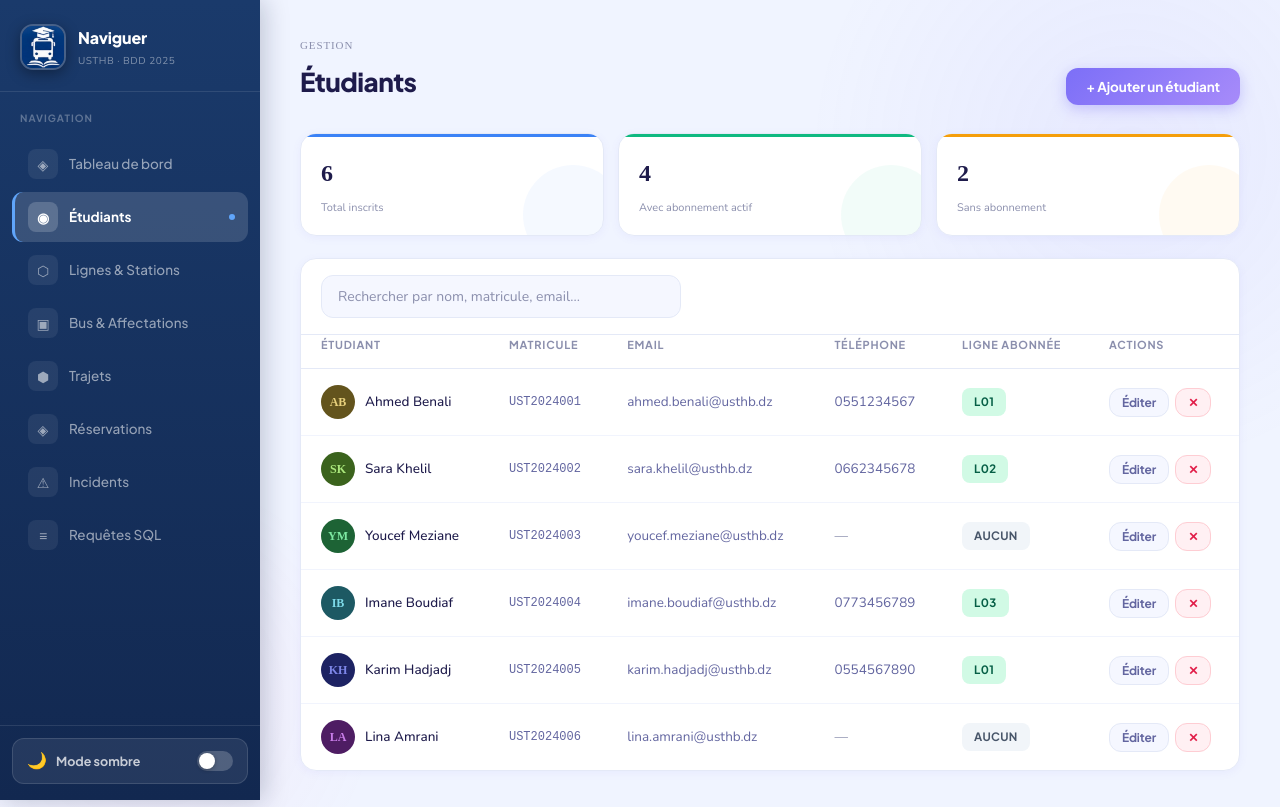
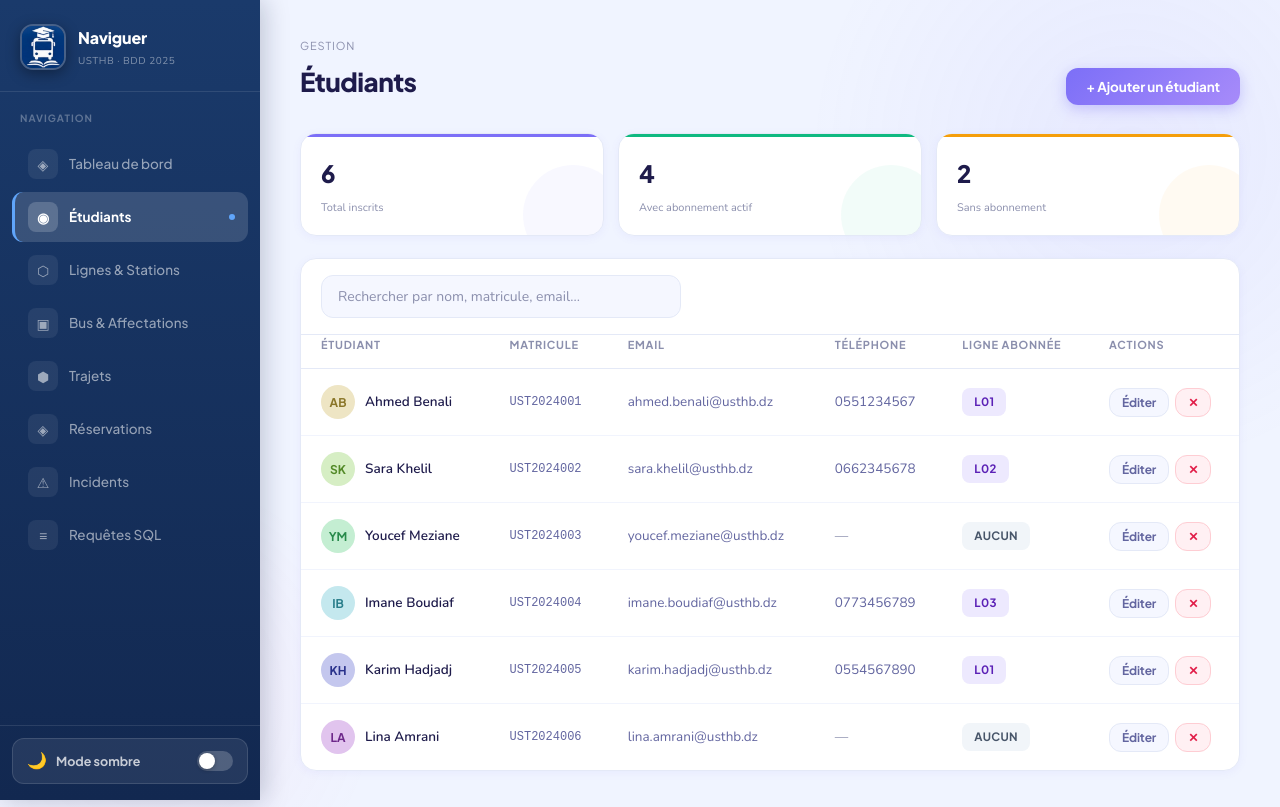
Before and after one commit to bchraaaa2-arch/transport-universitaire, a Next.js app: page /etudiants in a window 1280 px wide. Built offline with nearby package versions, Linux system fonts and the light colour scheme.

Commit message:
Update etudiants.js

```diff
--- a/src/pages/etudiants.js
+++ b/src/pages/etudiants.js
@@ -1,19 +1,21 @@
 import { useState } from 'react';
 import Layout from '../components/Layout';
-import { mockData } from '../data/mockData';
+import { useData } from '../context/DataContext';
 
 export default function Etudiants() {
-  const [etudiants, setEtudiants] = useState(mockData.etudiants);
+  const { etudiants, setEtudiants, abonnements, lignes } = useData();
+
   const [search, setSearch] = useState('');
-  const [modal, setModal] = useState(null); // null | 'add' | { ...etudiant }
+  const [modal, setModal] = useState(null);
   const [form, setForm] = useState({ nom: '', prenom: '', matricule: '', email: '', telephone: '' });
   const [error, setError] = useState('');
 
-  const activeAbos = mockData.abonnements.filter(a => a.statut === 'actif');
-  const lignes = mockData.lignes;
+  const activeAbos = abonnements.filter(a => a.statut === 'actif');
 
   const filtered = etudiants.filter(e =>
-    [e.nom, e.prenom, e.matricule, e.email].some(v => v.toLowerCase().includes(search.toLowerCase()))
+    [e.nom, e.prenom, e.matricule, e.email].some(v =>
+      v.toLowerCase().includes(search.toLowerCase())
+    )
   );
 
   const openAdd = () => {
@@ -34,8 +36,7 @@ export default function Etudiants() {
       return;
     }
     if (modal === 'add') {
-      const newE = { ...form, id: Date.now() };
-      setEtudiants([...etudiants, newE]);
+      setEtudiants([...etudiants, { ...form, id: Date.now() }]);
     } else {
       setEtudiants(etudiants.map(e => e.id === modal.id ? { ...e, ...form } : e));
     }
@@ -43,7 +44,8 @@ export default function Etudiants() {
   };
 
   const del = (id) => {
-    if (confirm('Supprimer cet étudiant ?')) setEtudiants(etudiants.filter(e => e.id !== id));
+    if (confirm('Supprimer cet étudiant ?'))
+      setEtudiants(etudiants.filter(e => e.id !== id));
   };
 
   const getAbo = (id) => {
@@ -56,26 +58,27 @@ export default function Etudiants() {
     <Layout>
       <div style={{ display: 'flex', justifyContent: 'space-between', alignItems: 'flex-end', marginBottom: 28 }}>
         <div>
-          <div style={{ fontSize: 11, color: 'var(--text-muted)', fontFamily: 'Syne', textTransform: 'uppercase', letterSpacing: '0.08em', marginBottom: 4 }}>Gestion</div>
+          <div style={{ fontSize: 11, color: 'var(--text-muted)', fontFamily: 'Plus Jakarta Sans, sans-serif', textTransform: 'uppercase', letterSpacing: '0.08em', marginBottom: 4 }}>Gestion</div>
           <h1 style={{ fontSize: 26, fontWeight: 800 }}>Étudiants</h1>
         </div>
         <button className="btn btn-primary" onClick={openAdd}>+ Ajouter un étudiant</button>
       </div>
 
-      {/* Stats row */}
+      {/* Stats */}
       <div style={{ display: 'grid', gridTemplateColumns: 'repeat(3, 1fr)', gap: 14, marginBottom: 22 }}>
         {[
-          { label: 'Total inscrits', value: etudiants.length, color: '#3b82f6' },
-          { label: 'Avec abonnement actif', value: activeAbos.length, color: '#10b981' },
-          { label: 'Sans abonnement', value: etudiants.length - etudiants.filter(e => activeAbos.find(a => a.id_etudiant === e.id)).length, color: '#f59e0b' },
+          { label: 'Total inscrits',        value: etudiants.length,                                                                                          color: '#7c6ff7' },
+          { label: 'Avec abonnement actif', value: etudiants.filter(e => activeAbos.find(a => a.id_etudiant === e.id)).length,                                color: '#10b981' },
+          { label: 'Sans abonnement',       value: etudiants.filter(e => !activeAbos.find(a => a.id_etudiant === e.id)).length,                               color: '#f59e0b' },
         ].map(s => (
           <div key={s.label} className="stat-card" style={{ '--accent-color': s.color, padding: '18px 20px' }}>
-            <div style={{ fontSize: 24, fontWeight: 800, fontFamily: 'Syne', color: 'var(--text)' }}>{s.value}</div>
+            <div style={{ fontSize: 24, fontWeight: 800, fontFamily: 'Plus Jakarta Sans, sans-serif', color: 'var(--text)' }}>{s.value}</div>
             <div style={{ fontSize: 11, color: 'var(--text-muted)', marginTop: 4 }}>{s.label}</div>
           </div>
         ))}
       </div>
 
+      {/* Tableau */}
       <div className="card" style={{ padding: 0, overflow: 'hidden' }}>
         <div style={{ padding: '16px 20px', borderBottom: '1px solid var(--border)' }}>
           <input
@@ -105,15 +108,17 @@ export default function Etudiants() {
                     <div style={{ display: 'flex', alignItems: 'center', gap: 10 }}>
                       <div style={{
                         width: 34, height: 34, borderRadius: '50%',
-                        background: `hsl(${(e.id * 47) % 360}, 55%, 25%)`,
+                        background: `hsl(${(e.id * 47) % 360}, 55%, 85%)`,
                         display: 'flex', alignItems: 'center', justifyContent: 'center',
-                        fontFamily: 'Syne', fontWeight: 700, fontSize: 12, color: `hsl(${(e.id * 47) % 360}, 70%, 70%)`,
+                        fontFamily: 'Plus Jakarta Sans, sans-serif',
+                        fontWeight: 700, fontSize: 12,
+                        color: `hsl(${(e.id * 47) % 360}, 55%, 35%)`,
                         flexShrink: 0,
                       }}>
                         {e.prenom[0]}{e.nom[0]}
                       </div>
-                      <div>
-                        <div style={{ color: 'var(--text)', fontWeight: 500 }}>{e.prenom} {e.nom}</div>
+                      <div style={{ color: 'var(--text)', fontWeight: 600 }}>
+                        {e.prenom} {e.nom}
                       </div>
                     </div>
                   </td>
@@ -122,7 +127,7 @@ export default function Etudiants() {
                   <td>{e.telephone || <span style={{ color: 'var(--text-muted)' }}>—</span>}</td>
                   <td>
                     {ligne
-                      ? <span className="badge badge-green">{ligne.code_ligne}</span>
+                      ? <span className="badge badge-blue">{ligne.code_ligne}</span>
                       : <span className="badge badge-gray">Aucun</span>}
                   </td>
                   <td>
@@ -135,39 +140,50 @@ export default function Etudiants() {
               );
             })}
             {filtered.length === 0 && (
-              <tr><td colSpan={6} style={{ textAlign: 'center', padding: '32px', color: 'var(--text-muted)' }}>Aucun résultat</td></tr>
+              <tr>
+                <td colSpan={6} style={{ textAlign: 'center', padding: '32px', color: 'var(--text-muted)' }}>
+                  Aucun résultat
+                </td>
+              </tr>
             )}
           </tbody>
         </table>
       </div>
 
+      {/* Modal */}
       {modal && (
         <div className="modal-overlay" onClick={e => e.target === e.currentTarget && setModal(null)}>
           <div className="modal">
-            <h2 style={{ fontFamily: 'Syne', fontSize: 18, marginBottom: 20 }}>
+            <h2 style={{ fontFamily: 'Plus Jakarta Sans, sans-serif', fontSize: 18, marginBottom: 20 }}>
               {modal === 'add' ? 'Ajouter un étudiant' : `Modifier ${modal.prenom} ${modal.nom}`}
             </h2>
             {error && (
-              <div style={{ background: 'rgba(239,68,68,.12)', border: '1px solid rgba(239,68,68,.2)', borderRadius: 8, padding: '10px 14px', marginBottom: 16, color: 'var(--red)', fontSize: 13 }}>
+              <div style={{ background: '#fff0f3', border: '1px solid #fecdd3', borderRadius: 8, padding: '10px 14px', marginBottom: 16, color: 'var(--red)', fontSize: 13 }}>
                 {error}
               </div>
             )}
             <div style={{ display: 'grid', gridTemplateColumns: '1fr 1fr', gap: 14 }}>
               {[
-                { field: 'nom', label: 'Nom *' },
-                { field: 'prenom', label: 'Prénom *' },
+                { field: 'nom',       label: 'Nom *'       },
+                { field: 'prenom',    label: 'Prénom *'    },
                 { field: 'matricule', label: 'Matricule *' },
-                { field: 'email', label: 'Email *' },
+                { field: 'email',     label: 'Email *'     },
               ].map(({ field, label }) => (
                 <div key={field} className="form-group" style={{ margin: 0 }}>
                   <label className="form-label">{label}</label>
-                  <input value={form[field]} onChange={e => setForm({ ...form, [field]: e.target.value })} />
+                  <input
+                    value={form[field]}
+                    onChange={e => setForm({ ...form, [field]: e.target.value })}
+                  />
                 </div>
               ))}
             </div>
             <div className="form-group" style={{ marginTop: 14 }}>
               <label className="form-label">Téléphone</label>
-              <input value={form.telephone} onChange={e => setForm({ ...form, telephone: e.target.value })} />
+              <input
+                value={form.telephone}
+                onChange={e => setForm({ ...form, telephone: e.target.value })}
+              />
             </div>
             <div style={{ display: 'flex', gap: 10, justifyContent: 'flex-end', marginTop: 24 }}>
               <button className="btn btn-ghost" onClick={() => setModal(null)}>Annuler</button>
```
